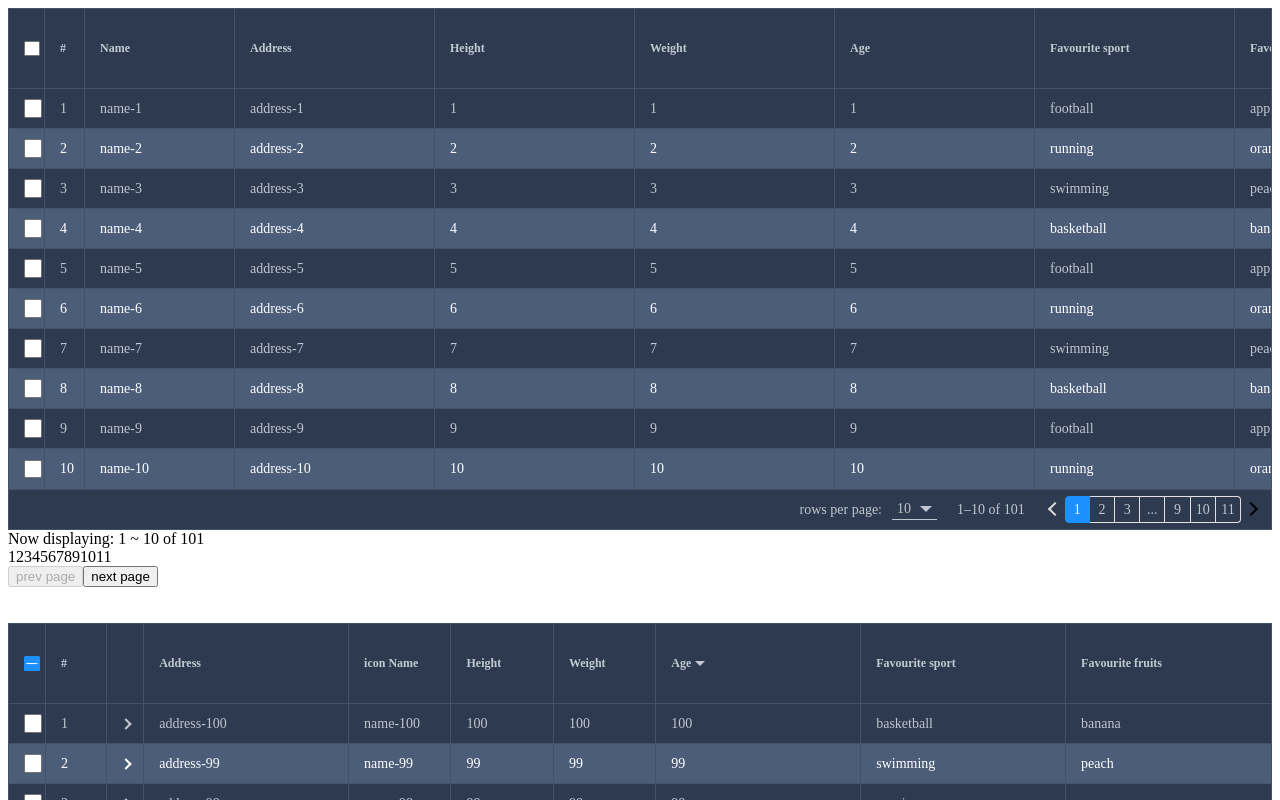
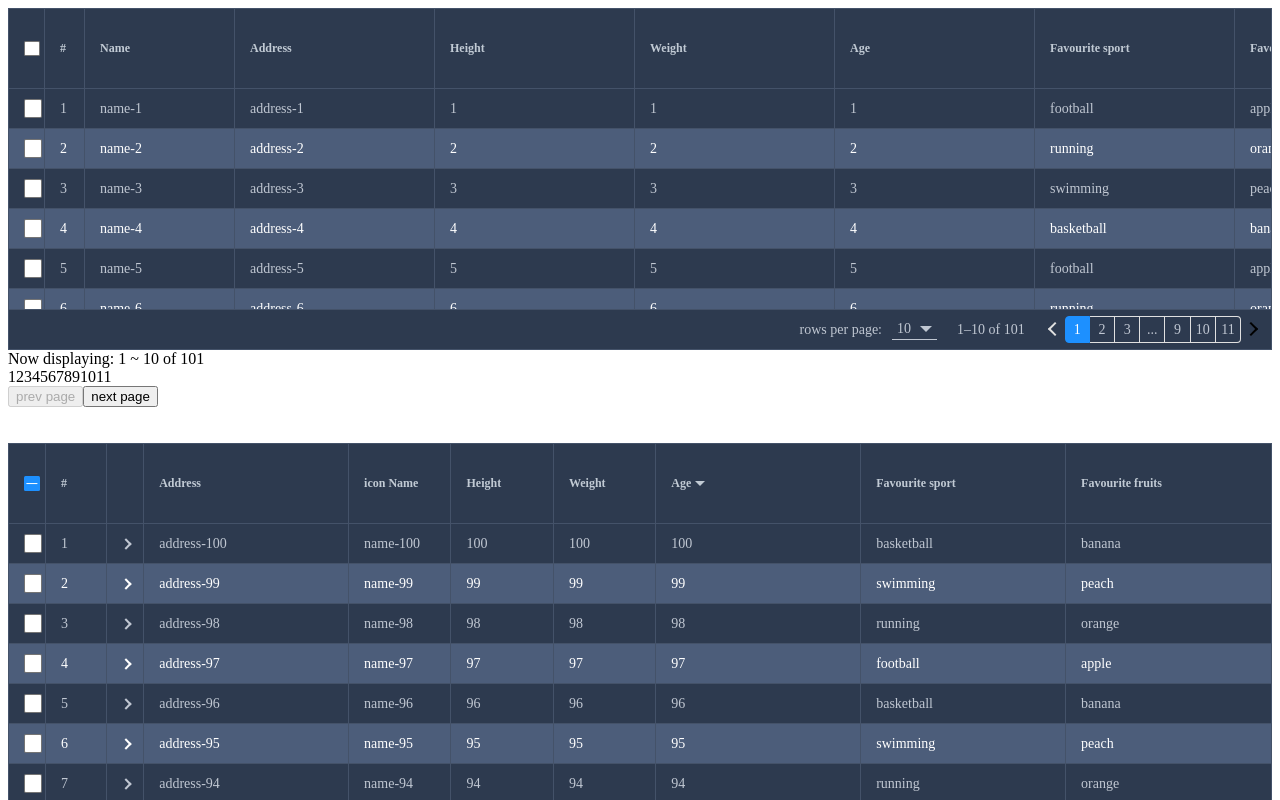
Before and after one commit to HC200ok/vue3-easy-data-table, a Vue app: page / in a window 1280 px wide. Shown: the top 800 px of the page. Built offline with nearby package versions, Linux system fonts and the light colour scheme.

Commit message:
fix fixed-height

```diff
--- a/package.json
+++ b/package.json
@@ -3,7 +3,7 @@
   "author": "HC200ok",
   "description": "A customizable and easy-to-use data table component made with Vue.js 3.x.",
   "private": false,
-  "version": "1.4.1",
+  "version": "1.4.2",
   "types": "./types/main.d.ts",
   "license": "MIT",
   "files": [
--- a/src/components/DataTable.vue
+++ b/src/components/DataTable.vue
@@ -690,4 +690,8 @@ defineExpose({
 
 <style lang="scss" scoped>
 @import '../scss/vue3-easy-data-table.scss';
+
+.vue3-easy-data-table__main.fixed-height {
+  height: v-bind(tableHeightPx);
+}
 </style>
--- a/src/scss/vue3-easy-data-table.scss
+++ b/src/scss/vue3-easy-data-table.scss
@@ -52,9 +52,6 @@
       top: 0;
       z-index: 2;
     }
-  }
-  &.fixed-height {
-    height: v-bind(tableHeightPx);
   }
   &.hoverable {
     tr:hover td {
```
